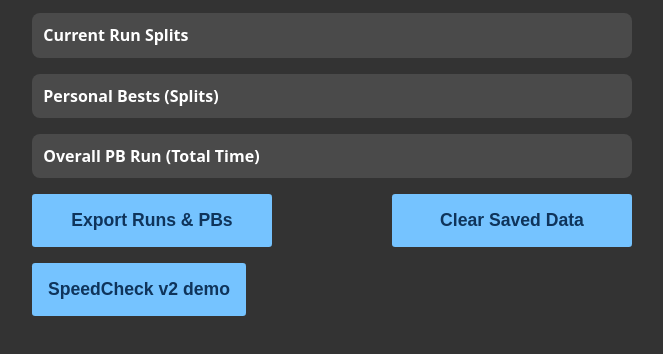
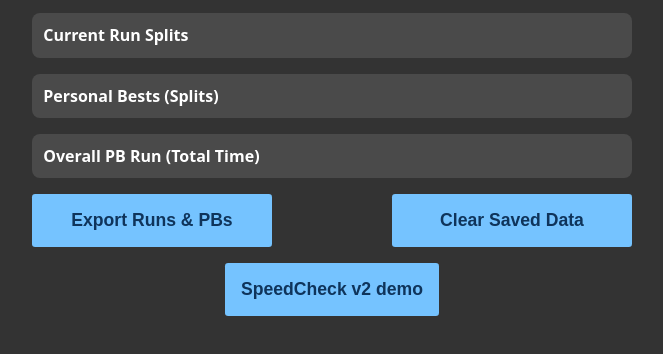
Before and after one commit to InTheAveryOverTheSea/Speedcheck, a plain HTML site: page index.html in a window 1280 px wide. Shown: the part 266-620 px from the top of the page, without its empty margins (8-671 px from the left). Drawn offline with Linux system fonts and the light colour scheme.

Commit message:
button changes again

```diff
--- a/stylesheet.css
+++ b/stylesheet.css
@@ -58,15 +58,17 @@ color: #ffffff;
   font-weight: bold;
   color: rgb(0, 196, 0);
 }
-.linkToDemo {
-display: flex;
-justify-content: center;
-align-items: center;
-text-align: center;
-width: 40%;
-background-color: rgb(117, 195, 255);
-color: rgb(15, 52, 91);
+#linkToDemo {
+  display: flex;
+  justify-content: center;
+  margin-top: 1rem;
 }
+
+#linkToDemo button {
+  width: 100%;
+  max-width: 300px;
+}
+
 @media all and (max-width: 365px) {
 #controls  {
 flex-direction: column;
```
Also changed, not shown: index.html (+1 -0 lines).
